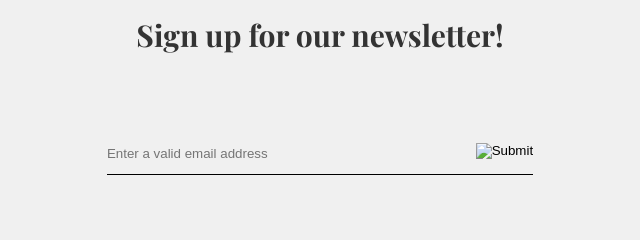
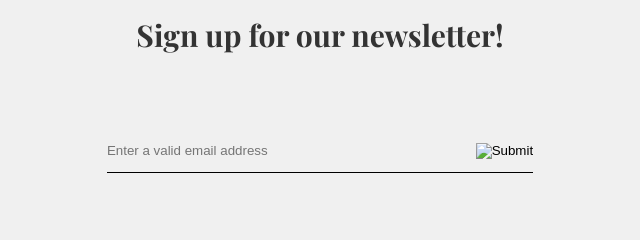
Before and after one commit to sunshuvo/project_minimo, a plain HTML site: page index.html in a window 1280 px wide. Shown: the part 1360-1600 px from the top of the page, 320-960 px from the left. Drawn offline with nearby package versions, Linux system fonts and the light colour scheme; a web font is replaced by a local one.

Commit message:
Update style.css

```diff
--- a/css/style.css
+++ b/css/style.css
@@ -148,7 +148,6 @@ header{
 
 .newsletter_content .form{
 	position: relative;
-	padding:12px 0;
 	border-bottom: 1px solid black;
 }
 
@@ -157,8 +156,8 @@ header{
 	color: #888888;
 	background-color: #f0f0f0;
 	border: none;
-/* 	padding:14px 0;
-	border-bottom: 1px solid black; */
+	padding:14px 0;
+/* 	border-bottom: 1px solid black;  */
 }
 .newsletter_content .form input:nth-child(1):placeholder{
 	font-size: 16px;
```
